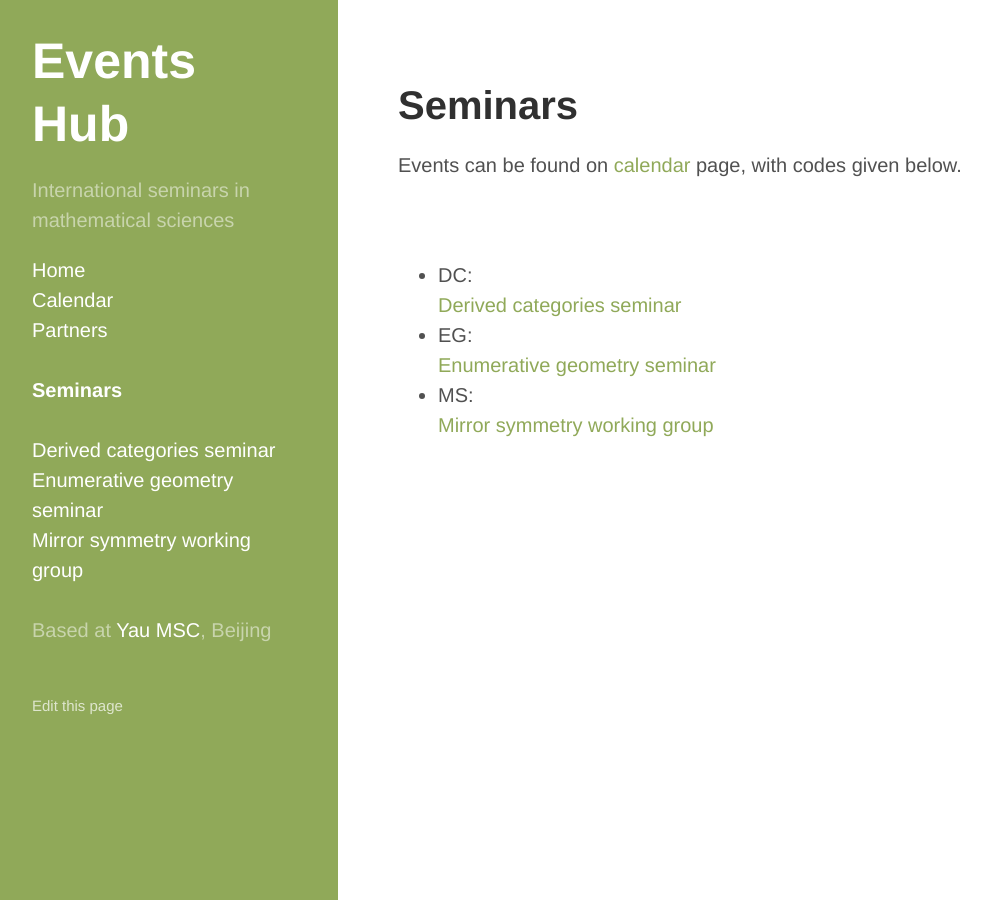
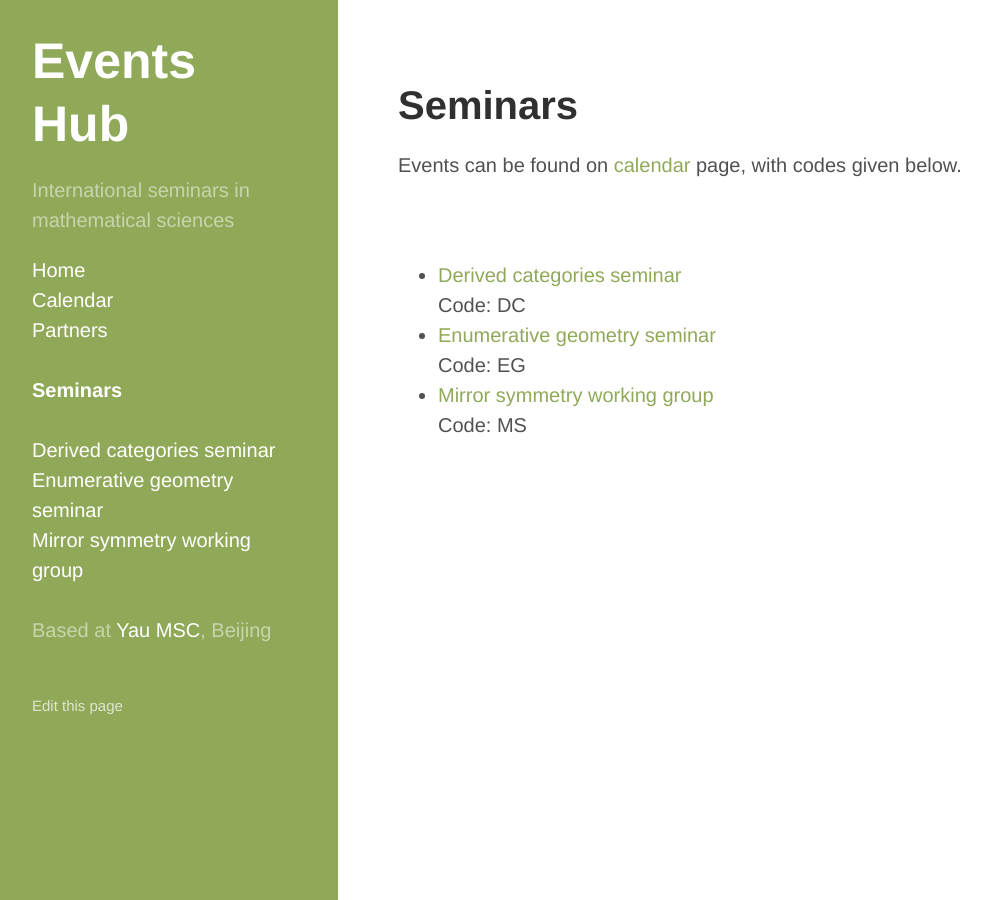
Before and after one commit to yau-msc-events/yau-msc-events.github.io, a Jekyll site: the page built from seminars.md, in a window 1280 px wide. Shown: the whole page, without its empty margins (2-993 px from the left). Built offline with Jekyll 4.4.1, drawn with Linux system fonts in a browser that asks for light colours.

Commit message:
Update seminarlist.html

```diff
--- a/_includes/seminarlist.html
+++ b/_includes/seminarlist.html
@@ -8,7 +8,9 @@
 {% for node in pages_list %}
  {% if node.title != null %}
   {% if node.layout == "seminarpage" %}
-            <li> {{ node.code }}: <a class="sidebar-nav-item{% if page.url == node.url %} active{% endif %}" href="{{ site.baseurl }}{{ node.url }}">{{ node.title }}</a></li>
+   <li><a class="sidebar-nav-item{% if page.url == node.url %} active{% endif %}" href="{{ site.baseurl }}{{ node.url }}">{{ node.title }}</a></li>
+   Code: {{ node.code }}
+   <br>
   {% endif %}
  {% endif %}
 {% endfor %}
```
Lines whose indentation alone changed are shown as unchanged.
